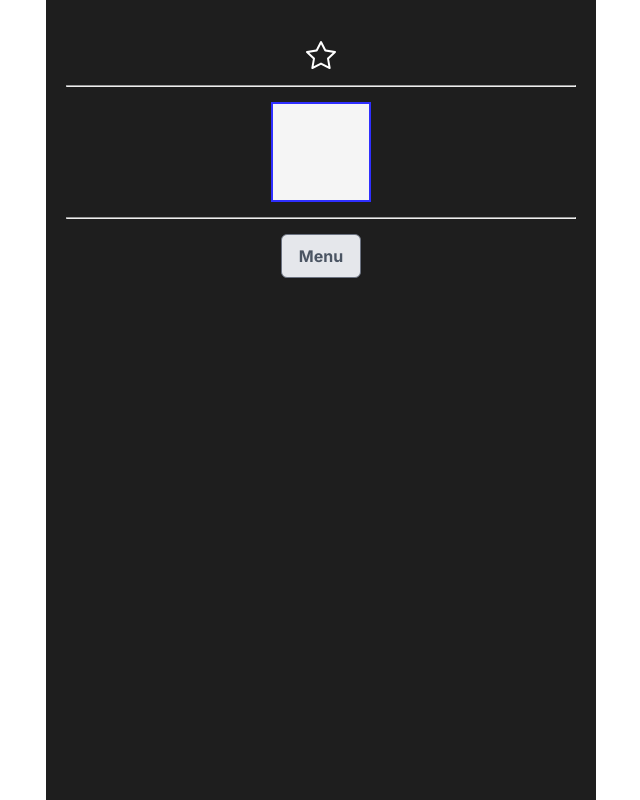
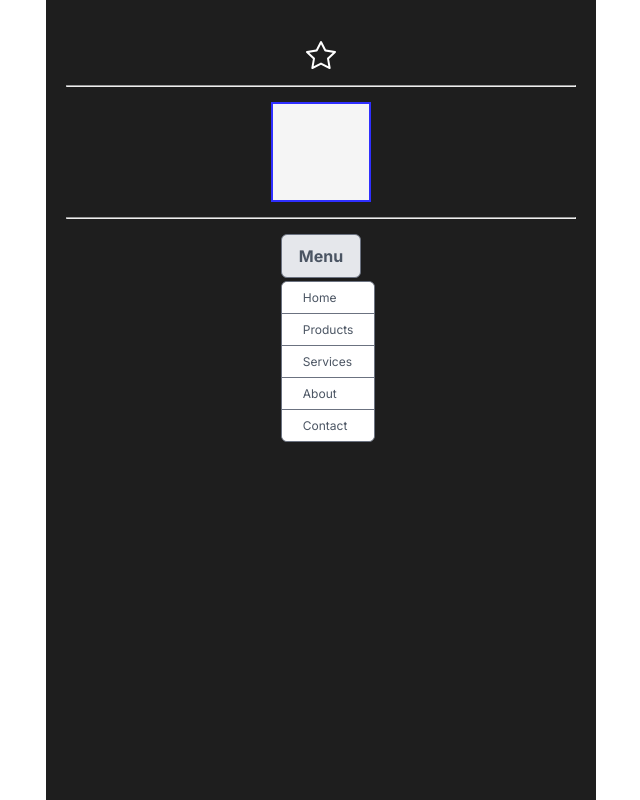
Before and after one commit to adex-badr18/scrimba-component-library, a React (Vite) app: page / in a window 1280 px wide. Shown: the whole page, without its empty margins (319-959 px from the left). Built offline with nearby package versions, Linux system fonts and the light colour scheme.

Commit message:
Remove toggle functionality from Menu components

```diff
--- a/src/components/Menu/Menu.jsx
+++ b/src/components/Menu/Menu.jsx
@@ -1,12 +1,10 @@
 import React, { createContext, useState } from "react";
-import { Toggle } from '../Toggle/index';
+import useToggle from "../../hooks/useToggle";
 
 export default function Menu({ children, onOpen }) {
     return (
-        <Toggle onToggle={onOpen}>
-            <div className="menu">
-                {children}
-            </div>
-        </Toggle>
+        <div className="menu">
+            {children}
+        </div>
     )
 }
--- a/src/components/Menu/MenuButton.jsx
+++ b/src/components/Menu/MenuButton.jsx
@@ -1,14 +1,10 @@
 import { useContext } from "react";
 import Button from "../Button/Button";
 import { ToggleContext } from "../Toggle/Toggle";
-import { Toggle } from "../Toggle/index";
+import useToggle from "../../hooks/useToggle";
 
 export default function MenuButton({ children }) {
-    const { toggle } = useContext(ToggleContext);
-
     return (
-        <Toggle.Button>
-            <Button>{children}</Button>
-        </Toggle.Button>
+        <Button>{children}</Button>
     )
 }
--- a/src/components/Menu/MenuDropdown.jsx
+++ b/src/components/Menu/MenuDropdown.jsx
@@ -1,13 +1,11 @@
 import { useContext } from "react";
-import { Toggle } from "../Toggle/index";
+import useToggle from "../../hooks/useToggle";
 
 export default function MenuDropdown({ children }) {
 
     return (
-        <Toggle.On>
-            <div className="menu-dropdown">
-                {children}
-            </div>
-        </Toggle.On>
+        <div className="menu-dropdown">
+            {children}
+        </div>
     )
 }
```
